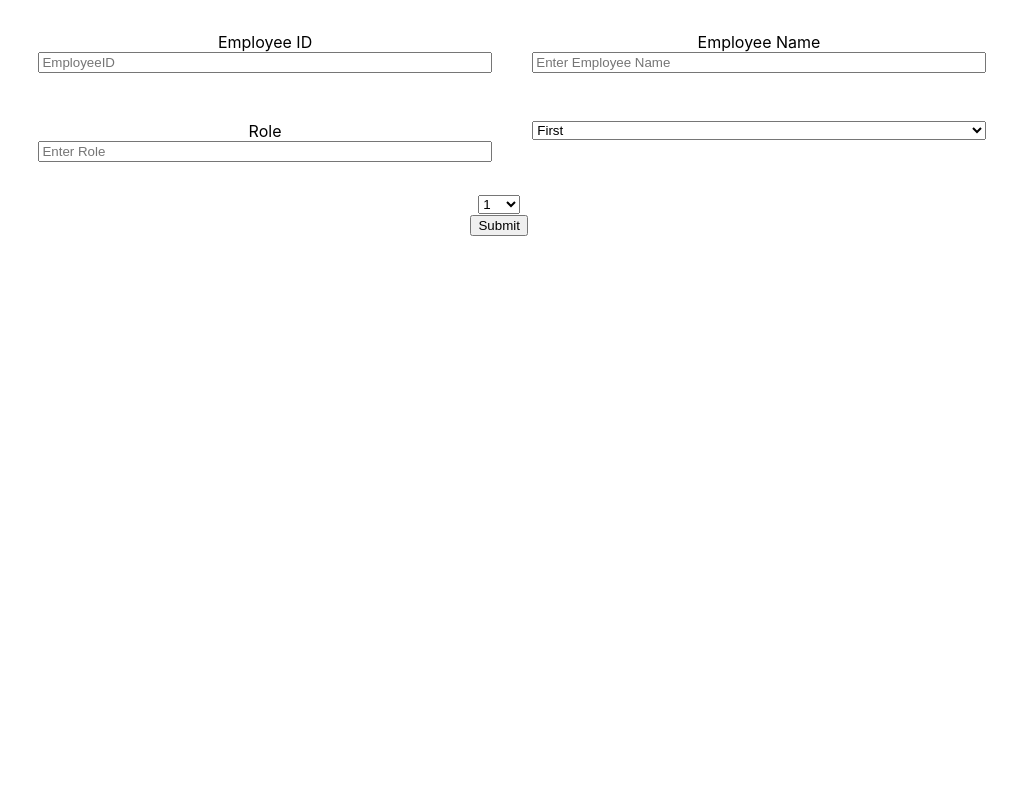
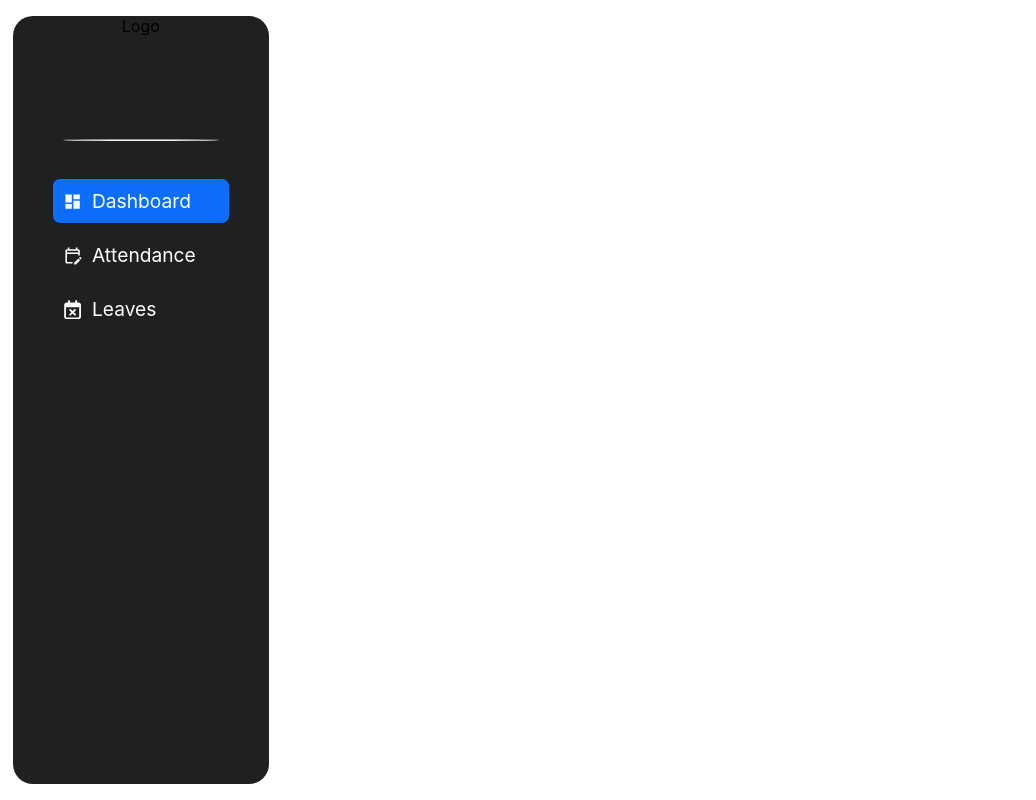
Before and after one commit to VTS-ENTERPRISES-INDIA-PRIVATE-LIMITED/Tracker_Admin, a React (Create React App) app in the folder frontend/: page / in a window 1280 px wide. Shown: the whole page, without its empty margins (0-1036 px from the left). Built offline with nearby package versions, Linux system fonts and the light colour scheme.

Commit message:
jsx antarra babu

```diff
--- a/frontend/src/App.js
+++ /dev/null
@@ -1,13 +0,0 @@
-import logo from "./logo.svg";
-import "./App.css";
-import FoodTracker from "./Components/Pages/FoodTracker/FoodTracker";
-
-function App() {
-  return (
-    <div className="App">
-      <FoodTracker />
-    </div>
-  );
-}
-
-export default App;
--- a/frontend/src/App.jsx
+++ b/frontend/src/App.jsx
@@ -1,4 +1,3 @@
-import logo from './logo.svg';
 import './App.css';
 import SideBar from './Components/SideBar/SideBar';
 
@@ -6,7 +5,9 @@ function App() {
   localStorage.setItem('activeTab',"1")
   return (
     <div className="App">
+
       <SideBar />
+
     </div>
   );
 }
```
